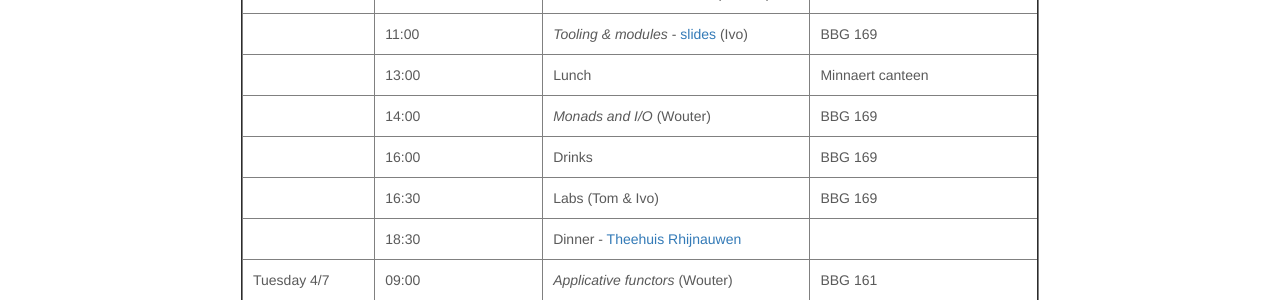
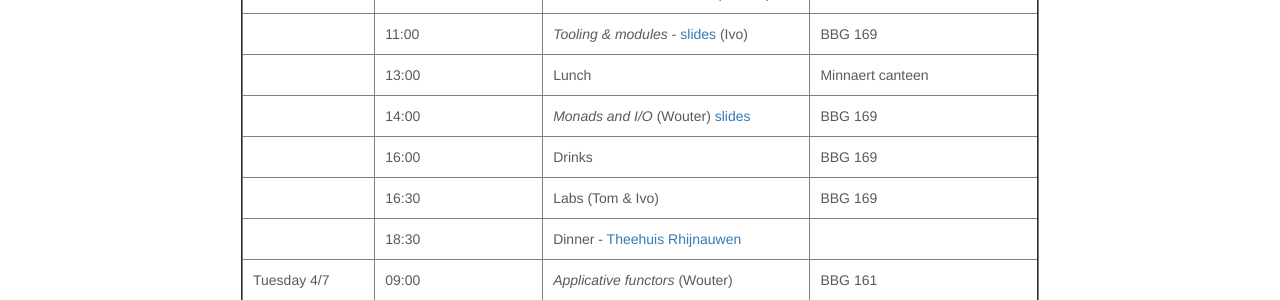
Before and after one commit to uu-afp/uu-afp.github.io, a Jekyll site: the page built from schedule.html, in a window 1280 px wide. Shown: the part 394-694 px from the top of the page. Built offline with Jekyll 4.4.1, drawn with Linux system fonts in a browser that asks for light colours; nearby versions of some CDN libraries.

Commit message:
Added monads slides.

```diff
--- a/schedule.html
+++ b/schedule.html
@@ -69,7 +69,7 @@
     <tr>
       <td></td>
       <td>14:00</td>
-      <td><i>Monads and I/O</i> (Wouter) </td>
+      <td><i>Monads and I/O</i> (Wouter) <a href="slides/02-monads.pdf">slides</a> </td>
       <td>BBG 169</td>
     </tr>
 
```
Also changed, not shown: 1 other file.
